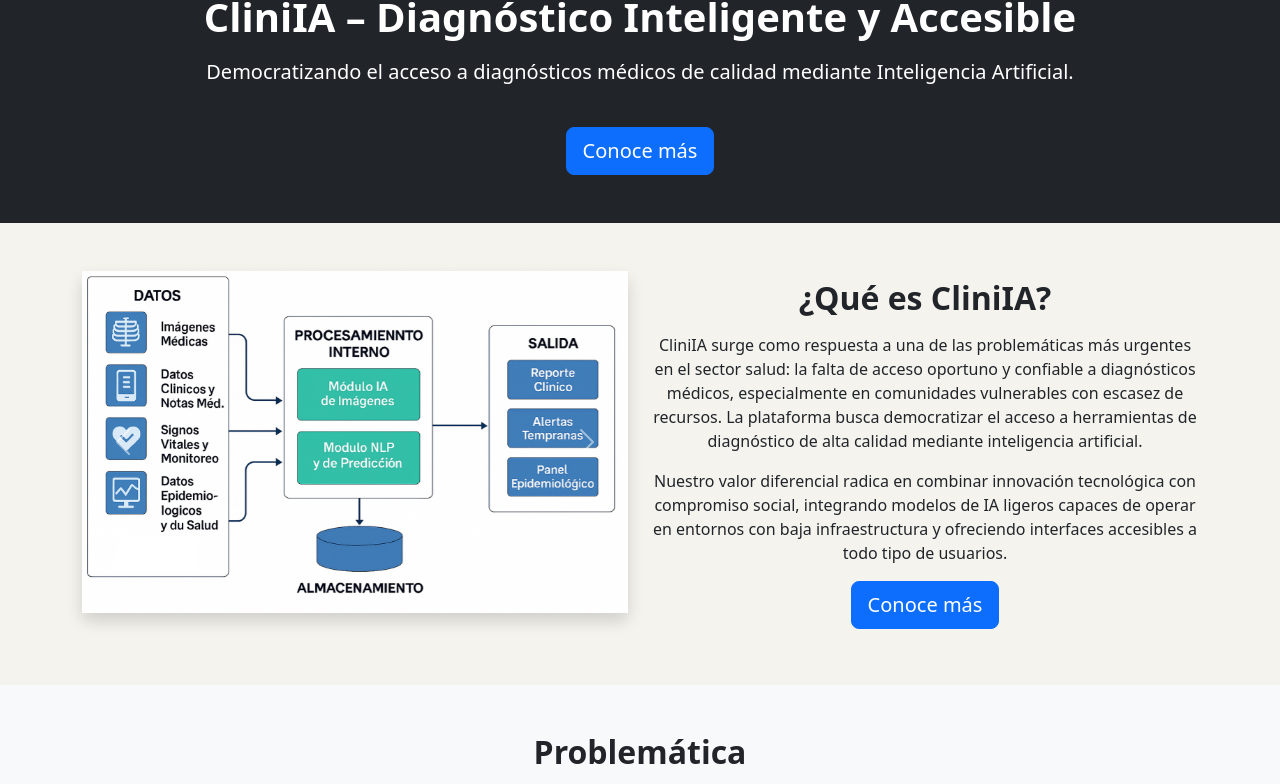
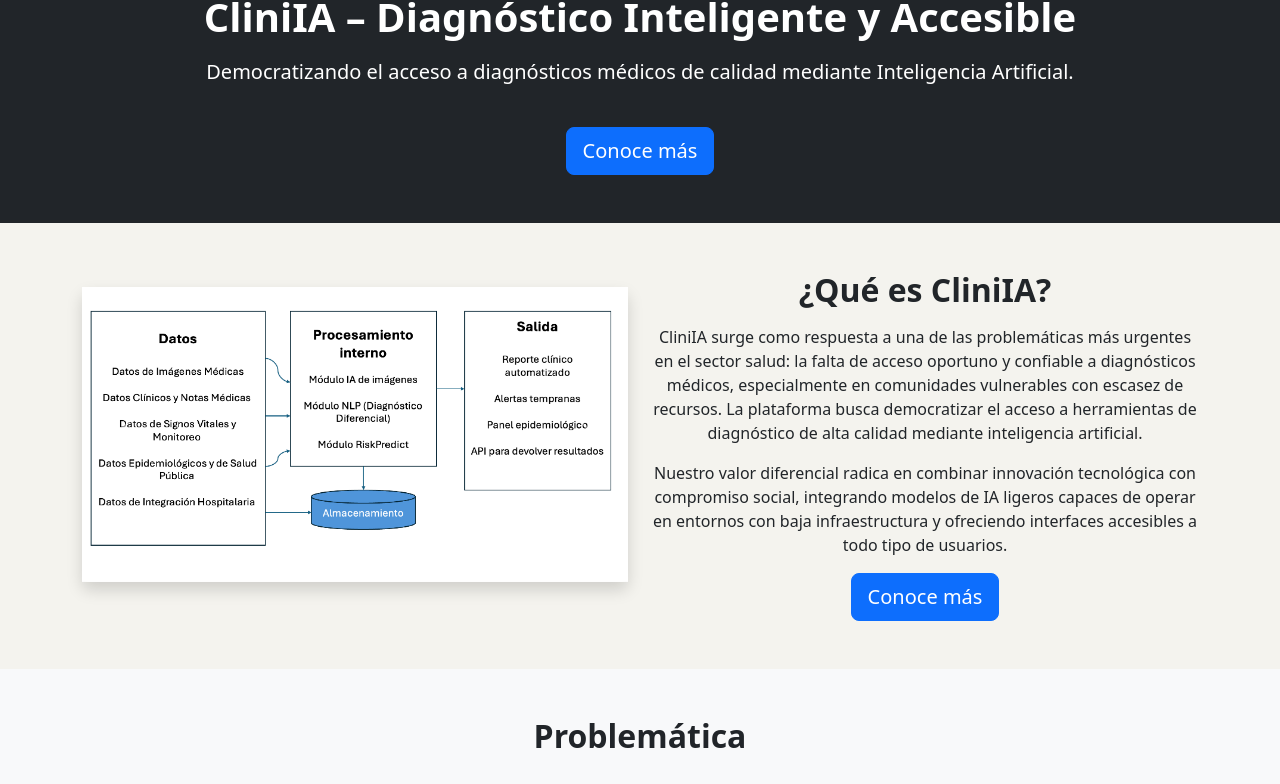
Before and after one commit to ireyesleon/cliniia, a React (Create React App) app: page / in a window 1280 px wide. Shown: the part 465-1249 px from the top of the page. Built offline with nearby package versions, Linux system fonts and the light colour scheme.

Commit message:
Se cambio una imagen del carrusel

```diff
--- a/src/components/About.js
+++ b/src/components/About.js
@@ -53,7 +53,7 @@ const About = () => {
                     className="d-block w-100"
                     src={require('../assets/images/centro-salud.jpg')}
                     alt="Centro de salud"
-                    style={{ maxHeight: "55vh", objectFit: "cover", width: "100%" }}
+                    style={{ maxHeight: "48vh", objectFit: "cover", width: "100%" }}
                   />
                 </div>
                 <div className="carousel-item">
@@ -61,7 +61,7 @@ const About = () => {
                     className="d-block w-100"
                     src={require('../assets/images/diagnostico.png')}
                     alt="Diagnóstico IA"
-                    style={{ maxHeight: "55vh", objectFit: "cover", width: "100%" }}
+                    style={{ maxHeight: "48vh", objectFit: "cover", width: "100%" }}
                   />
                 </div>
                 <div className="carousel-item">
@@ -69,7 +69,7 @@ const About = () => {
                     className="d-block w-100"
                     src={require('../assets/images/medicos.jpg')}
                     alt="Médicos trabajando"
-                    style={{ maxHeight: "55vh", objectFit: "cover", width: "100%" }}
+                    style={{ maxHeight: "48vh", objectFit: "cover", width: "100%" }}
                   />
                 </div>
               </div>
```
Also changed, not shown: src/assets/images/diagnostico.png, 14 other files (tests, documents, lock files or other folders).
